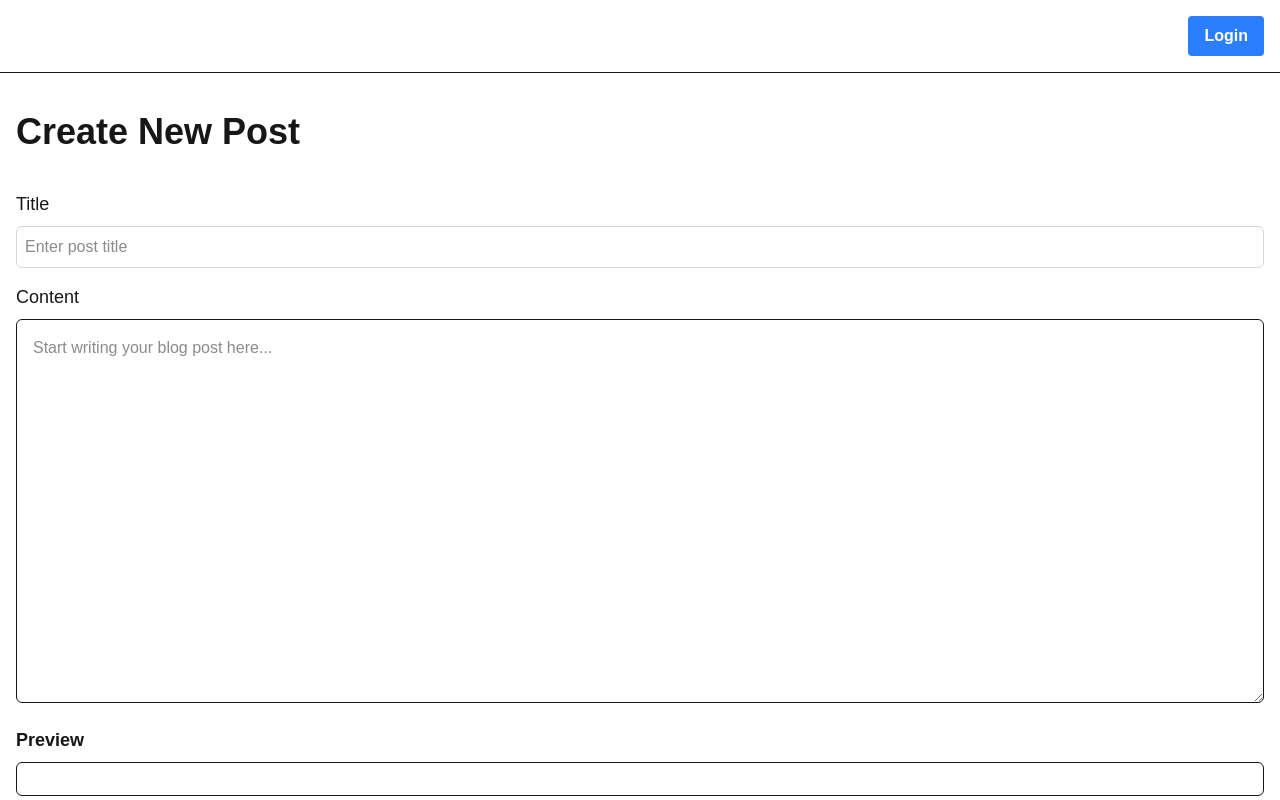
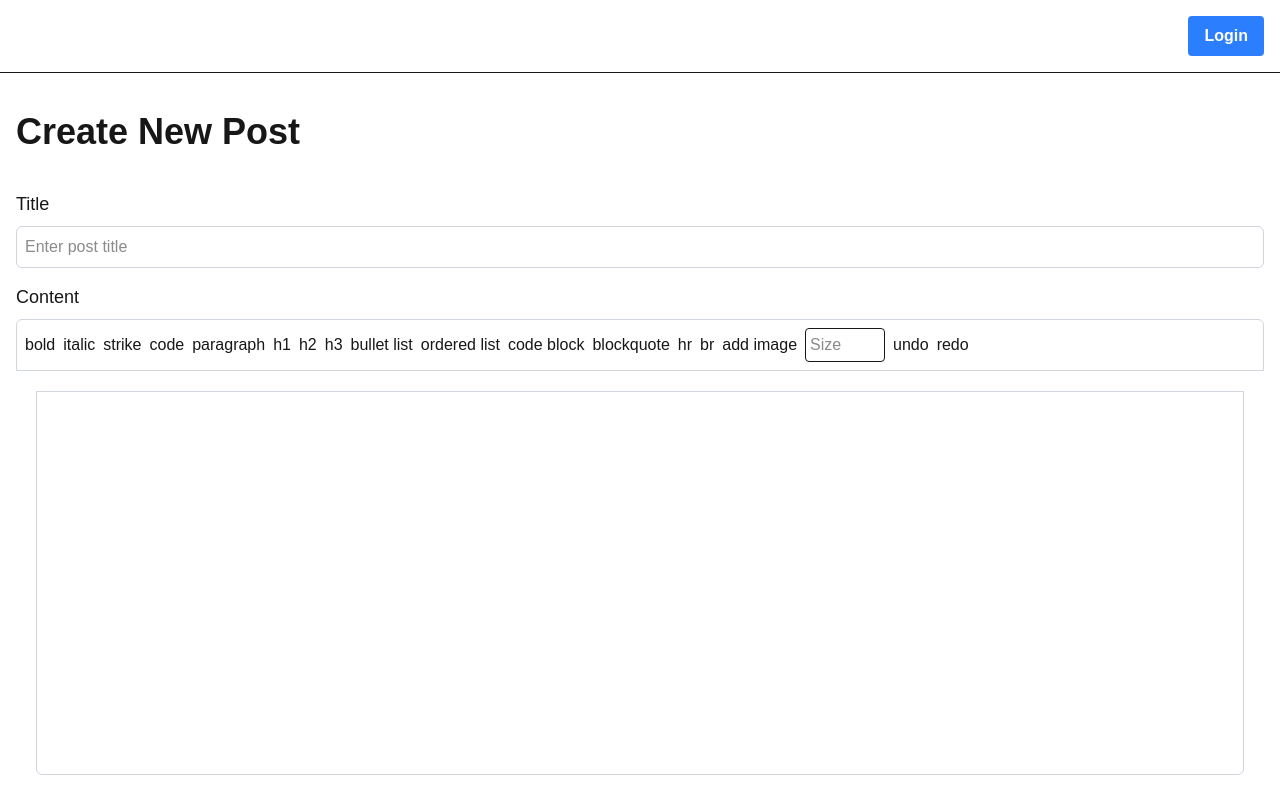
Before and after one commit to TechginusTG/Tech-Note, a Next.js app: page /admin/blog/new in a window 1280 px wide. Shown: the top 800 px of the page. Built offline with nearby package versions, Linux system fonts and the light colour scheme.

Commit message:
뭔 버근지 모르겠는데 암튼 고침

```diff
--- a/app/admin/blog/new/page.tsx
+++ b/app/admin/blog/new/page.tsx
@@ -1,5 +1,6 @@
 import Editor from '@/components/editor/Editor';
 import styles from './page.module.css';
+import ClientOnly from '@/components/ClientOnly';
 
 export default function NewPostPage() {
   return (
@@ -18,7 +19,9 @@ export default function NewPostPage() {
         </div>
         <div className={styles.formGroupLarge}>
           <label className={styles.label}>Content</label>
-          <Editor />
+          <ClientOnly>
+            <Editor />
+          </ClientOnly>
         </div>
         <button
           type="submit"
--- /dev/null
+++ b/components/ClientOnly.tsx
@@ -0,0 +1,17 @@
+'use client';
+
+import { useEffect, useState } from 'react';
+
+export default function ClientOnly({ children }: { children: React.ReactNode }) {
+  const [hasMounted, setHasMounted] = useState(false);
+
+  useEffect(() => {
+    setHasMounted(true);
+  }, []);
+
+  if (!hasMounted) {
+    return null;
+  }
+
+  return <>{children}</>;
+}
--- a/components/editor/Editor.tsx
+++ b/components/editor/Editor.tsx
@@ -1,25 +1,112 @@
 'use client';
 
-import { useState } from 'react';
+import { useEditor, EditorContent } from '@tiptap/react';
+import StarterKit from '@tiptap/starter-kit';
+import Placeholder from '@tiptap/extension-placeholder';
+import Image from '@tiptap/extension-image';
+import { TextStyle } from '@tiptap/extension-text-style';
+import { FontSize } from './FontSize'; // Custom extension
+import { useState, useCallback } from 'react';
 
-// This is a placeholder for a rich text editor.
-// You can replace it with a library like React-Quill, Tiptap, or build your own.
+const MenuBar = ({ editor }) => {
+  if (!editor) {
+    return null;
+  }
+
+  const addImage = useCallback(() => {
+    const url = window.prompt('Enter image URL');
+
+    if (url) {
+      editor.chain().focus().setImage({ src: url }).run();
+    }
+  }, [editor]);
+
+  const handleFontSizeChange = (event) => {
+    const size = event.target.value;
+    if (size) {
+      editor.chain().focus().setFontSize(`${size}px`).run();
+    } else {
+      editor.chain().focus().unsetFontSize().run();
+    }
+  };
+
+  return (
+    <div className="border border-gray-300 rounded-t-md p-2 flex flex-wrap gap-2 items-center">
+      {/* Existing buttons */}
+      <button onClick={() => editor.chain().focus().toggleBold().run()} disabled={!editor.can().chain().focus().toggleBold().run()} className={editor.isActive('bold') ? 'is-active' : ''}>bold</button>
+      <button onClick={() => editor.chain().focus().toggleItalic().run()} disabled={!editor.can().chain().focus().toggleItalic().run()} className={editor.isActive('italic') ? 'is-active' : ''}>italic</button>
+      <button onClick={() => editor.chain().focus().toggleStrike().run()} disabled={!editor.can().chain().focus().toggleStrike().run()} className={editor.isActive('strike') ? 'is-active' : ''}>strike</button>
+      <button onClick={() => editor.chain().focus().toggleCode().run()} disabled={!editor.can().chain().focus().toggleCode().run()} className={editor.isActive('code') ? 'is-active' : ''}>code</button>
+      <button onClick={() => editor.chain().focus().setParagraph().run()} className={editor.isActive('paragraph') ? 'is-active' : ''}>paragraph</button>
+      <button onClick={() => editor.chain().focus().toggleHeading({ level: 1 }).run()} className={editor.isActive('heading', { level: 1 }) ? 'is-active' : ''}>h1</button>
+      <button onClick={() => editor.chain().focus().toggleHeading({ level: 2 }).run()} className={editor.isActive('heading', { level: 2 }) ? 'is-active' : ''}>h2</button>
+      <button onClick={() => editor.chain().focus().toggleHeading({ level: 3 }).run()} className={editor.isActive('heading', { level: 3 }) ? 'is-active' : ''}>h3</button>
+      <button onClick={() => editor.chain().focus().toggleBulletList().run()} className={editor.isActive('bulletList') ? 'is-active' : ''}>bullet list</button>
+      <button onClick={() => editor.chain().focus().toggleOrderedList().run()} className={editor.isActive('orderedList') ? 'is-active' : ''}>ordered list</button>
+      <button onClick={() => editor.chain().focus().toggleCodeBlock().run()} className={editor.isActive('codeBlock') ? 'is-active' : ''}>code block</button>
+      <button onClick={() => editor.chain().focus().toggleBlockquote().run()} className={editor.isActive('blockquote') ? 'is-active' : ''}>blockquote</button>
+      <button onClick={() => editor.chain().focus().setHorizontalRule().run()}>hr</button>
+      <button onClick={() => editor.chain().focus().setHardBreak().run()}>br</button>
+
+      {/* New features */}
+      <button onClick={addImage}>add image</button>
+      <div>
+        <label htmlFor="font-size" className="sr-only">Font size</label>
+        <input
+          id="font-size"
+          type="number"
+          min="8"
+          max="72"
+          placeholder="Size"
+          onChange={handleFontSizeChange}
+          className="w-20 p-1 border rounded"
+        />
+      </div>
+
+      {/* Undo/Redo */}
+      <button onClick={() => editor.chain().focus().undo().run()} disabled={!editor.can().chain().focus().undo().run()}>undo</button>
+      <button onClick={() => editor.chain().focus().redo().run()} disabled={!editor.can().chain().focus().redo().run()}>redo</button>
+    </div>
+  );
+};
+
 export default function Editor() {
   const [content, setContent] = useState('');
 
+  const editor = useEditor({
+    extensions: [
+      StarterKit.configure({
+        // Disable heading to use custom font sizes more freely if needed
+        heading: { levels: [1, 2, 3] },
+      }),
+      Placeholder.configure({
+        placeholder: 'Start writing your blog post here...',
+      }),
+      Image,
+      TextStyle,
+      FontSize,
+    ],
+    immediatelyRender: false,
+    content: '', // Start with empty content
+    onUpdate: ({ editor }) => {
+      setContent(editor.getHTML());
+    },
+    editorProps: {
+      attributes: {
+        class: 'prose dark:prose-invert prose-sm sm:prose-base lg:prose-lg xl:prose-2xl m-5 focus:outline-none h-96 border border-gray-300 rounded-b-md p-4 overflow-y-auto',
+      },
+    },
+  });
+
   return (
     <div>
-      <textarea
-        className="w-full h-96 p-4 border rounded-md"
-        value={content}
-        onChange={(e) => setContent(e.target.value)}
-        placeholder="Start writing your blog post here..."
-      />
-      <div className="mt-4">
+      <MenuBar editor={editor} />
+      <EditorContent editor={editor} />
+      <div className="mt-8">
         <h3 className="text-lg font-semibold">Preview</h3>
         <div
           className="prose mt-2 p-4 border rounded-md"
-          dangerouslySetInnerHTML={{ __html: content }} // Note: Be careful with XSS, sanitize in a real app
+          dangerouslySetInnerHTML={{ __html: content }}
         />
       </div>
     </div>
--- /dev/null
+++ b/components/editor/FontSize.ts
@@ -0,0 +1,71 @@
+'use client';
+import { Extension } from '@tiptap/core'
+import '@tiptap/extension-text-style'
+
+type FontSizeOptions = {
+  types: string[],
+}
+
+declare module '@tiptap/core' {
+  interface Commands<ReturnType> {
+    fontSize: {
+      /**
+       * Set the font size
+       */
+      setFontSize: (size: string) => ReturnType,
+      /**
+       * Unset the font size
+       */
+      unsetFontSize: () => ReturnType,
+    }
+  }
+}
+
+export const FontSize = Extension.create<FontSizeOptions>({
+  name: 'fontSize',
+
+  addOptions() {
+    return {
+      types: ['textStyle'],
+    }
+  },
+
+  addGlobalAttributes() {
+    return [
+      {
+        types: this.options.types,
+        attributes: {
+          fontSize: {
+            default: null,
+            parseHTML: element => element.style.fontSize.replace(/['"]+/g, ''),
+            renderHTML: attributes => {
+              if (!attributes.fontSize) {
+                return {}
+              }
+
+              return {
+                style: `font-size: ${attributes.fontSize}`,
+              }
+            },
+          },
+        },
+      },
+    ]
+  },
+
+  addCommands() {
+    return {
+      setFontSize: (fontSize: string) => ({ chain }) => {
+        return chain()
+          .setMark('textStyle', { fontSize })
+          .run()
+      },
+      unsetFontSize: () => ({ chain }) => {
+        return chain()
+          .setMark('textStyle', { fontSize: null })
+          .removeEmptyTextStyle()
+          .run()
+      },
+    }
+  },
+})
--- a/package.json
+++ b/package.json
@@ -10,9 +10,15 @@
   },
   "dependencies": {
     "@reduxjs/toolkit": "^2.9.0",
+    "@tiptap/extension-image": "^3.4.4",
+    "@tiptap/extension-placeholder": "^3.4.4",
+    "@tiptap/extension-text-style": "^3.4.4",
+    "@tiptap/react": "^3.4.4",
+    "@tiptap/starter-kit": "^3.4.4",
     "next": "15.5.3",
     "react": "19.1.0",
     "react-dom": "19.1.0",
+    "react-quill-new": "^3.6.0",
     "react-redux": "^9.2.0",
     "redux": "^5.0.1"
   },
```
